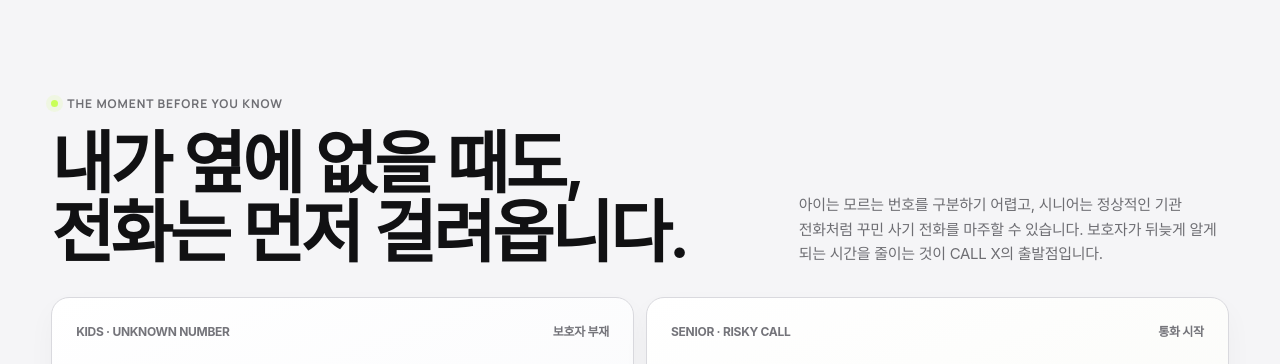
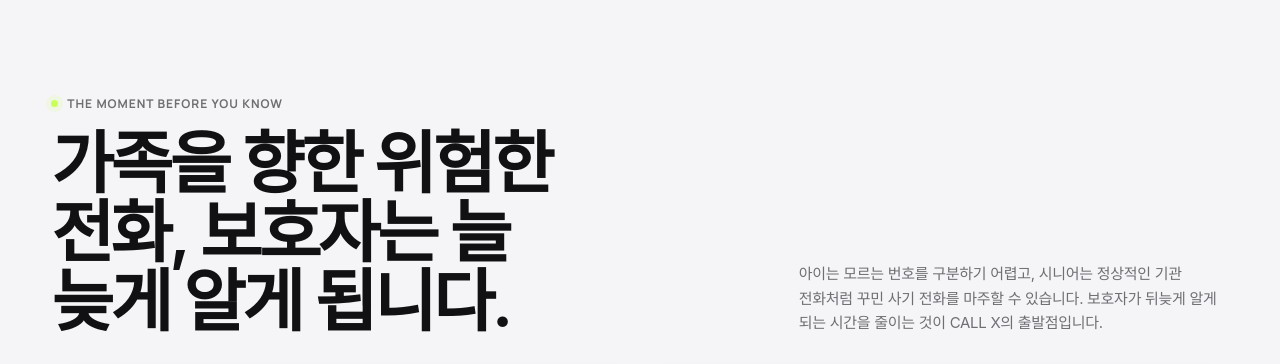
Before and after one commit to speciallonncsoft-stack/UPLSPEY2, a plain HTML site: page index.html in a window 1280 px wide. Shown: the part 940-1304 px from the top of the page. Drawn offline with Linux system fonts and the light colour scheme; a web font is replaced by a local one.

Commit message:
Update index.html

```diff
--- a/index.html
+++ b/index.html
@@ -1627,7 +1627,7 @@
         <div class="section-head">
           <div>
             <div class="eyebrow" data-i18n="problemEyebrow">The moment before you know</div>
-            <h2 data-i18n="problemTitle">내가 옆에 없을 때도, 전화는 먼저 걸려옵니다.</h2>
+            <h2 data-i18n="problemTitle">가족을 향한 위험한 전화, 보호자는 늘 늦게 알게 됩니다.</h2>
           </div>
 
           <p data-i18n="problemDesc">
@@ -2034,7 +2034,7 @@
         riskToastBody:'보호 대상자의 통화를 확인하고 필요하면 함께 참여할 수 있습니다.',
         riskToastState:'보호자 알림',
         problemEyebrow:'The moment before you know',
-        problemTitle:'내가 옆에 없을 때도, 전화는 먼저 걸려옵니다.',
+        problemTitle:'가족을 향한 위험한 전화, 보호자는 늘 늦게 알게 됩니다.',
         problemDesc:'아이는 모르는 번호를 구분하기 어렵고, 시니어는 정상적인 기관 전화처럼 꾸민 사기 전화를 마주할 수 있습니다. 보호자가 뒤늦게 알게 되는 시간을 줄이는 것이 CALL X의 출발점입니다.',
         kidKicker:'KIDS · UNKNOWN NUMBER', kidState:'보호자 부재',
         kidTitle:'모르는 번호가 아이에게 걸려왔을 때', kidDesc:'위험·미등록 번호를 보호자가 알 수 있도록 먼저 신호를 보냅니다.',
```
